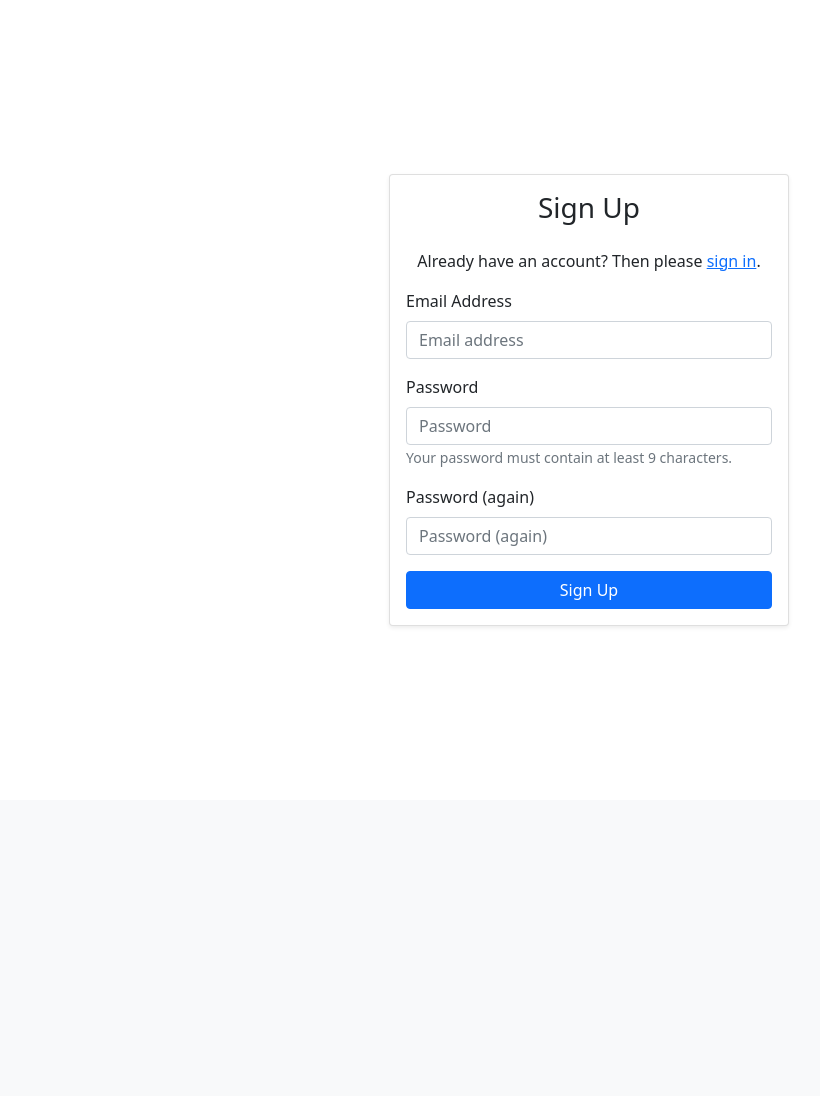
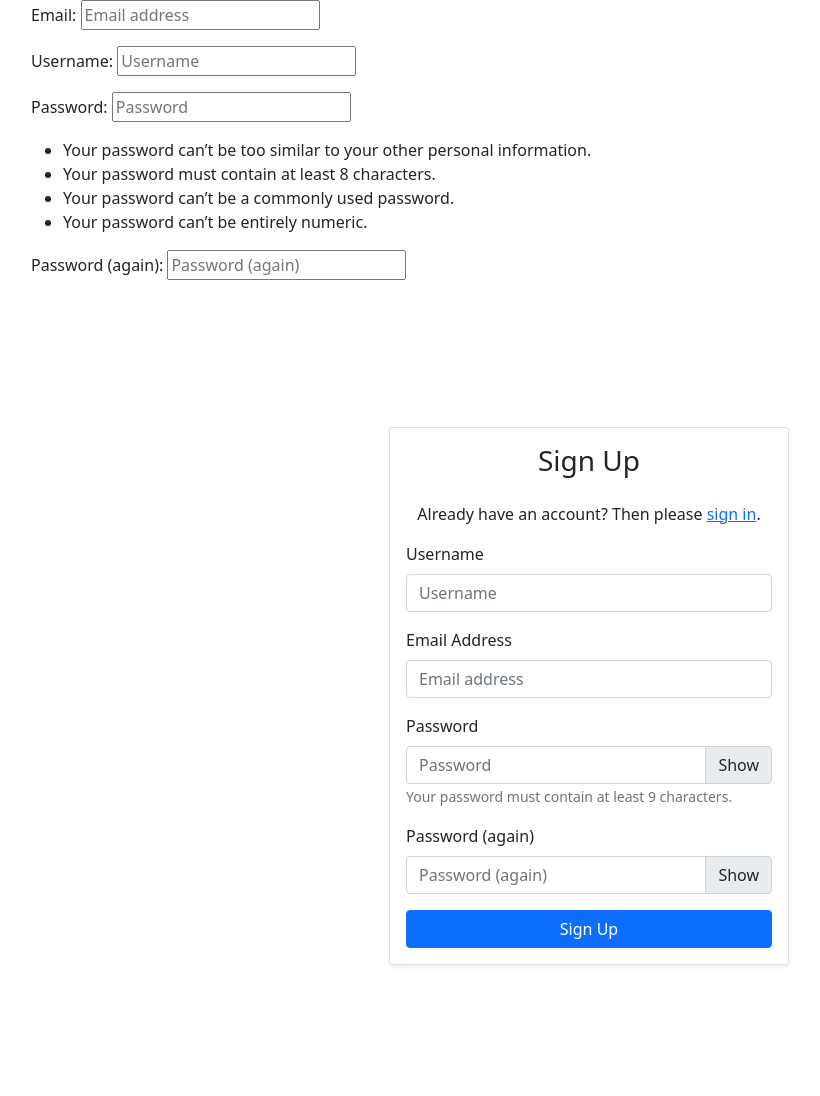
Before and after one commit to makingideashappen/Bluprint-Django, a Django app: page /accounts/signup/ in a window 1280 px wide. Shown: the part 72-1168 px from the top of the page, without its empty margins (51-871 px from the left). Before the commit the page ends 698 px from the top, so only its background shows below. Run offline with Django 5.2, Linux system fonts and the light colour scheme; some libraries are stand-ins or nearby versions.

Commit message:
feature:  added email confirmation and custom logging

```diff
--- /dev/null
+++ b/website/main/forms.py
@@ -0,0 +1,41 @@
+from allauth.account.forms import SignupForm, LoginForm, ResetPasswordForm
+import logging
+
+logger = logging.getLogger(__name__)
+
+class MyCustomSignupForm(SignupForm):
+    def save(self, request):
+
+        # Ensure you call the parent class's save.
+        # .save() returns a User object.
+        user = super(MyCustomSignupForm, self).save(request)
+
+        # Add your own processing here.
+        logger.info(f"Verification email sent to {user.email}")
+
+
+        # You must return the original result.
+        return user
+
+class MyCustomLoginForm(LoginForm):
+
+    def login(self, *args, **kwargs):
+
+        # Add your own processing here.
+
+        # You must return the original result.
+        return super(MyCustomLoginForm, self).login(*args, **kwargs)
+
+
+class MyCustomResetPasswordForm(ResetPasswordForm):
+
+    def save(self, request):
+
+        # Ensure you call the parent class's save.
+        # .save() returns a string containing the email address supplied
+        email_address = super(MyCustomResetPasswordForm, self).save(request)
+
+        # Add your own processing here.
+
+        # Ensure you return the original result
+        return email_address
--- /dev/null
+++ b/website/main/templates/account/email/email_confirmation_signup_message.txt
@@ -0,0 +1,3 @@
+Thank you for signing up! Please confirm your email address by clicking the link below:
+
+{{ activate_url }}
--- /dev/null
+++ b/website/main/templates/account/email/email_confirmation_signup_subject.txt
@@ -0,0 +1 @@
+Thank you for signing up!
--- a/website/main/templates/account/signup.html
+++ b/website/main/templates/account/signup.html
@@ -1,30 +1,48 @@
 {% extends "main/base.html" %}
 {% load widget_tweaks %}
+{% block content %}
+{{ form.as_p }}
 
-{% block content %}
 <div class="container d-flex justify-content-center align-items-center vh-100">
-    <div class="card shadow-sm" style="width: 25rem;">
+  <div class="card shadow-sm" style="width: 25rem">
     <div class="card-body">
       <h3 class="card-title text-center mb-4">Sign Up</h3>
       <p class="text-center">
-                Already have an account? Then please <a href="{% url 'account_login' %}">sign in</a>.
+        Already have an account? Then please
+        <a href="{% url 'account_login' %}">sign in</a>.
       </p>
       <form method="post" action="{% url 'account_signup' %}">
         {% csrf_token %}
           <div class="mb-3">
+          <label for="id_username" class="form-label">Username</label>
+          {{ form.username|add_class:"form-control" }}
+          {% if form.username.errors %}
+          <div class="text-danger">{{ form.username.errors }}</div>
+          {% endif %}
+        </div>
+        <div class="mb-3">
           <label for="id_email" class="form-label">Email Address</label>
           {{ form.email|add_class:"form-control" }}
+          {% if form.email.errors %}
+          <div class="text-danger">{{ form.email.errors }}</div>
+          {% endif %}
         </div>
-                <div class="mb-3">
+        <div class="mb-3 position-relative">
           <label for="id_password1" class="form-label">Password</label>
-                    {{ form.password1|add_class:"form-control" }}
+          <div class="input-group">
+            {{ form.password1|add_class:"form-control password-field" }}
+            <span class="input-group-text toggle-password" style="cursor: pointer;">Show</span>
+          </div>
           <small class="form-text text-muted">
             Your password must contain at least 9 characters.
           </small>
         </div>
-                <div class="mb-3">
+        <div class="mb-3 position-relative">
           <label for="id_password2" class="form-label">Password (again)</label>
-                    {{ form.password2|add_class:"form-control" }}
+          <div class="input-group">
+            {{ form.password2|add_class:"form-control password-field" }}
+            <span class="input-group-text toggle-password" style="cursor: pointer;">Show</span>
+          </div>
         </div>
         <button type="submit" class="btn btn-primary w-100">Sign Up</button>
       </form>
@@ -32,3 +50,22 @@
   </div>
 </div>
 {% endblock %}
+<script>
+  // JavaScript to toggle password visibility
+  document.addEventListener("DOMContentLoaded", function () {
+    const toggleButtons = document.querySelectorAll(".toggle-password");
+
+    toggleButtons.forEach((toggle) => {
+      toggle.addEventListener("click", function () {
+        const input = this.previousElementSibling; // Select the input field
+        if (input.type === "password") {
+          input.type = "text";
+          this.textContent = "Hide"; // Update the toggle text
+        } else {
+          input.type = "password";
+          this.textContent = "Show"; // Revert the toggle text
+        }
+      });
+    });
+  });
+</script>
--- /dev/null
+++ b/website/requirements.txt
@@ -0,0 +1,4 @@
+asgiref==3.8.1
+Django==5.1.4
+sqlparse==0.5.3
+tzdata==2024.2
```
Also changed, not shown: website/main/views.py (+22 -2 lines), website/website/settings.py (+44 -10 lines). Lines whose indentation alone changed are shown as unchanged.
